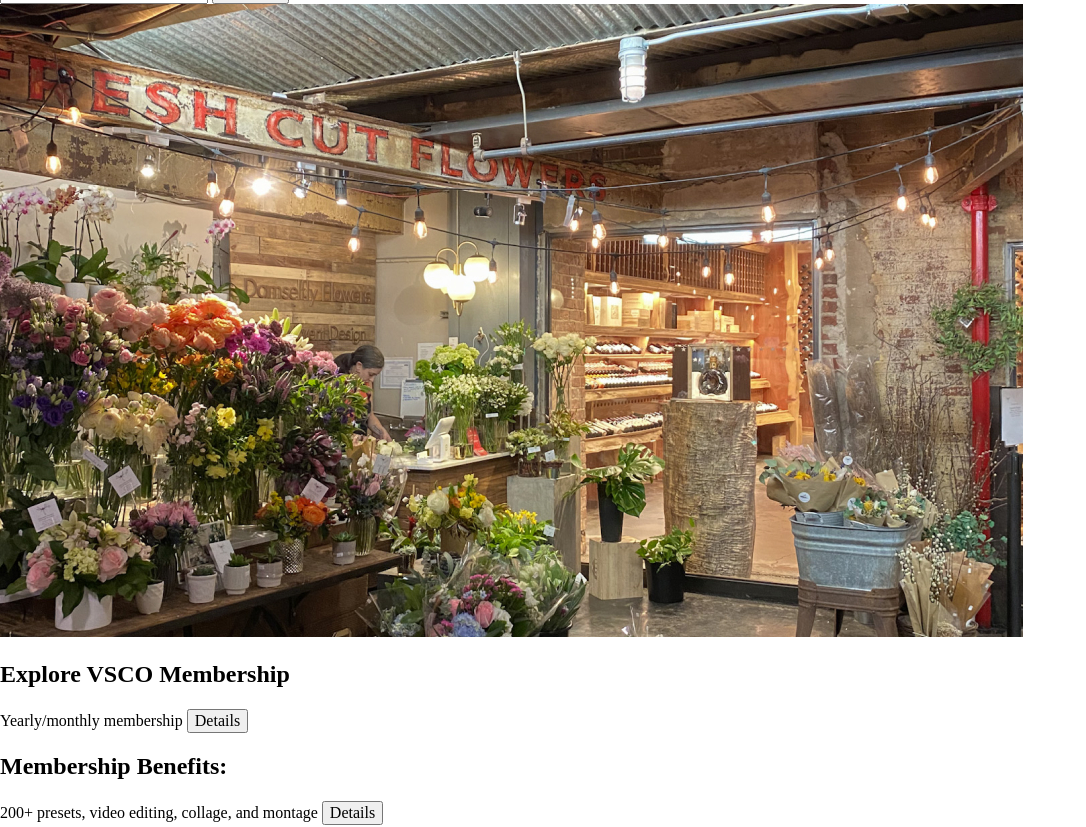
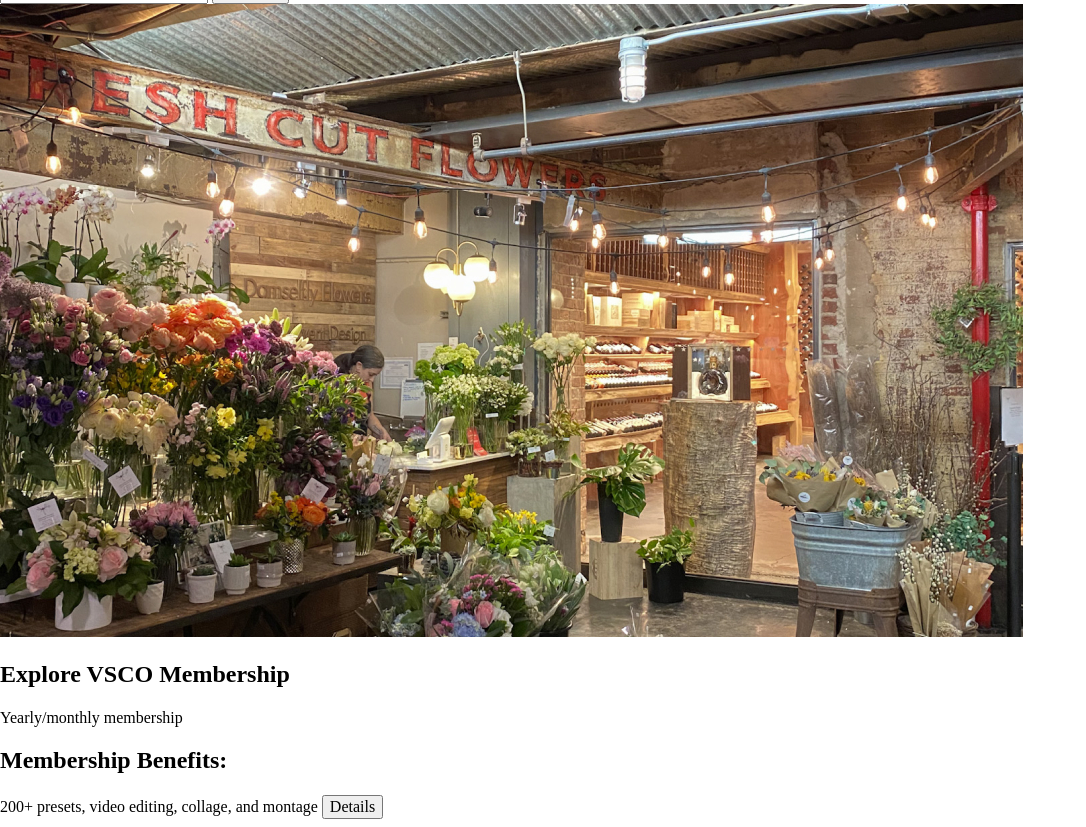
Before and after one commit to ttxna/Web-3-Homework, a plain HTML site: page deploy/index.html in a window 1280 px wide. Shown: the part 134-961 px from the top of the page, without its empty margins (0-1086 px from the left). Drawn offline with nearby package versions, Linux system fonts and the light colour scheme; files that its build step writes are made by us from their sources.

Commit message:
More changes

```diff
--- a/deploy/index.html
+++ b/deploy/index.html
@@ -30,12 +30,20 @@
 
     <section>
         <img src="img/heroes/hero.jpg" alt="flower-shop">
-        <h2>Explore VSCO Membership</h2>
-        <span>Yearly/monthly membership</span>
-            <button>Details</button>
-        <h2>Membership Benefits:</h2>
-        <span>200+ presets, video editing, collage, and montage</span>
-            <button>Details</button>
+
+        <aside>
+            <h2>Explore VSCO Membership</h2>
+            <p>Yearly/monthly membership</p>
+            <a href="Details">
+
+            </a>
+        </aside>
+
+        <aside>
+            <h2>Membership Benefits:</h2>
+            <span>200+ presets, video editing, collage, and montage</span>
+                <button>Details</button>
+        </aside>
 
         <h1>Member Stories</h1>
             <button>Start here</button>
```
Also changed, not shown: assets/arrow.svg (added), deploy/img/details/arrow.svg (added), 4 other files.
